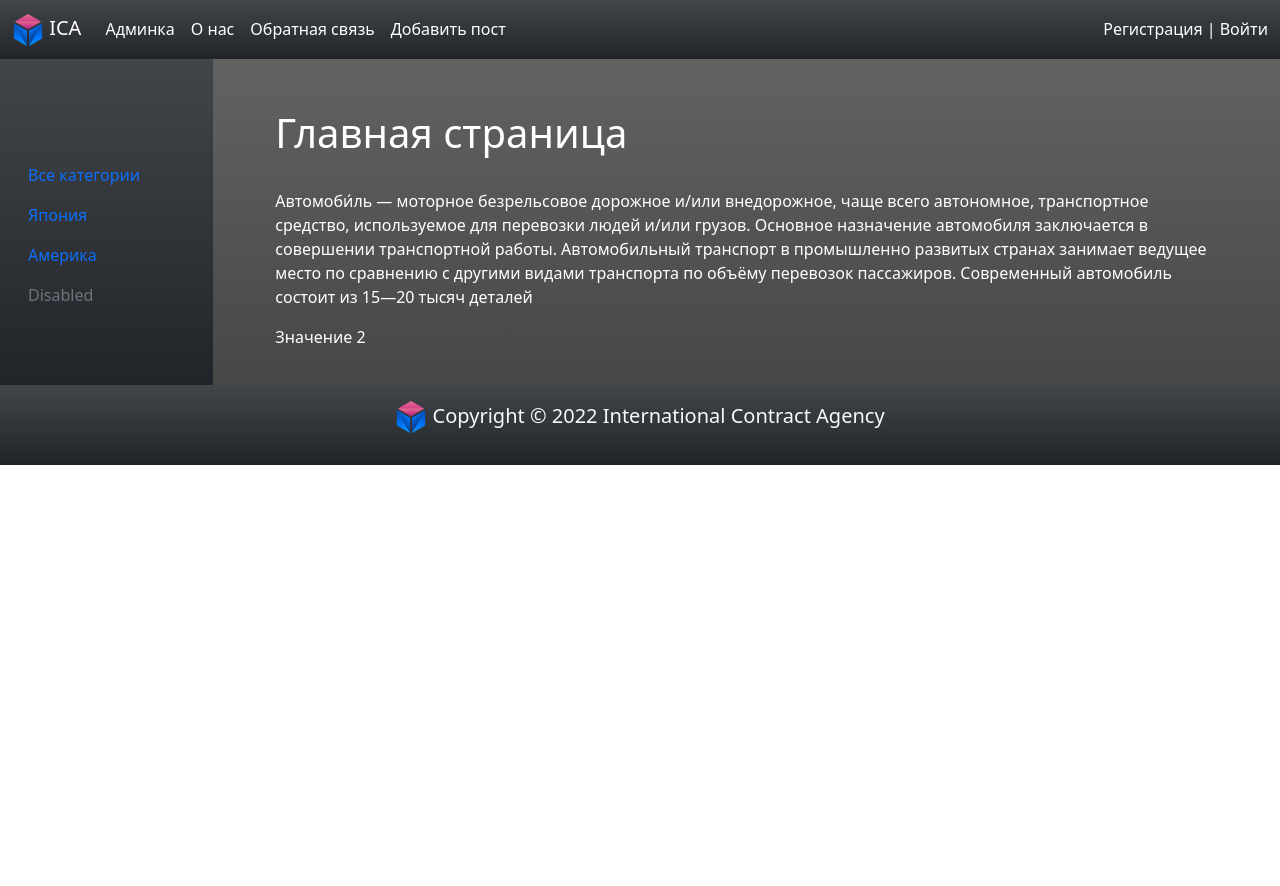
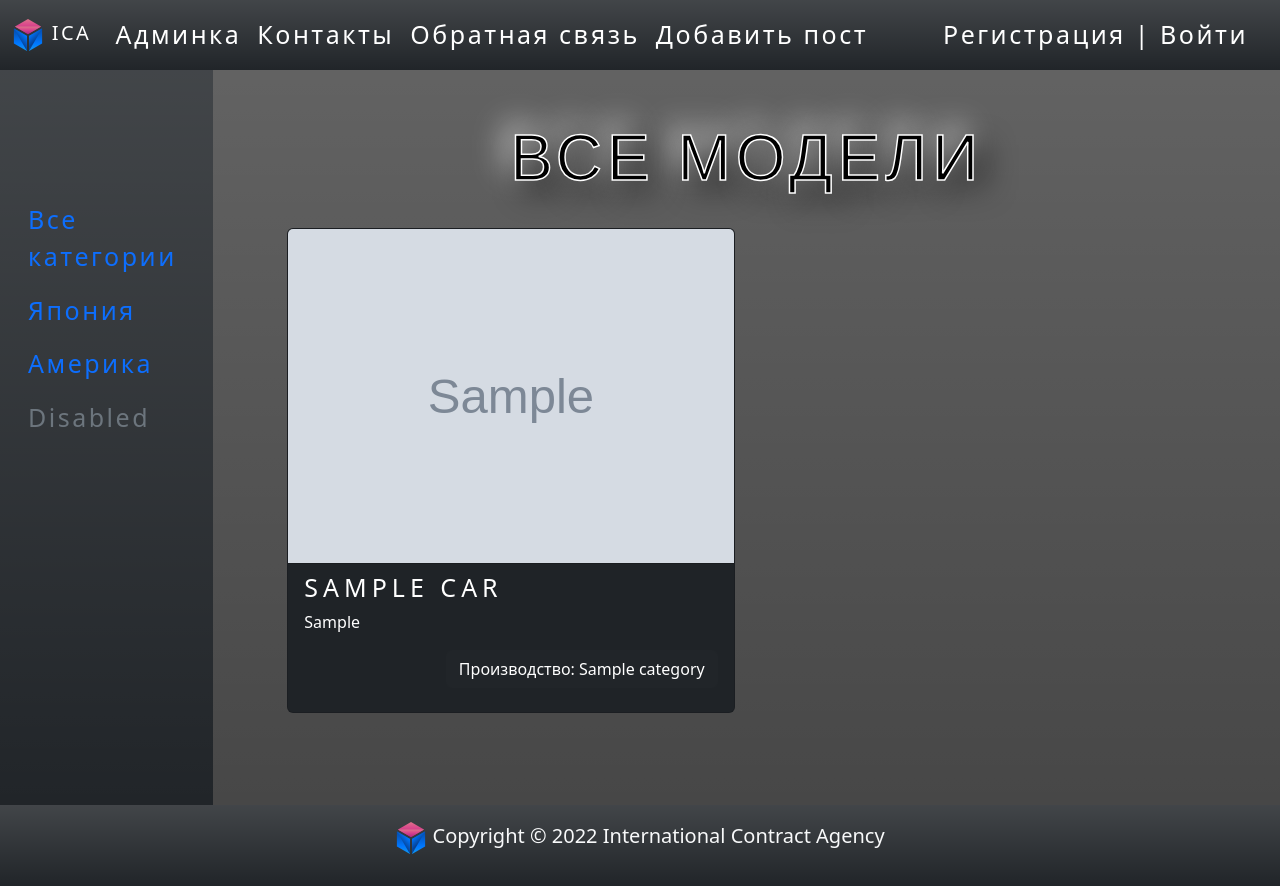
Before and after one commit to Mello134/avtoblog, a Django app: page / in a window 1280 px wide. Before the commit the page ends 465 px from the top, so only its background shows below. Run offline with Django 4.2, Linux system fonts and the light colour scheme; tables that the repository leaves empty hold one stand-in row (values such as "Sample post"); grey boxes marked "Sample" are stand-in pictures.

Commit message:
'Верстка_шаблонов'

```diff
--- a/blog/static/blog/css/styles.css
+++ b/blog/static/blog/css/styles.css
@@ -1,37 +1,78 @@
-/*body {
-	background-color: blue;
-}*/
-.last {float: right;}
-
 
 .content-all {
 /*	background: rgba(20, 115, 250, 0.3);*/
 	background: rgb(71, 71, 71) ;
 	padding: 50px 50px 20px 50px;
-}
-
-body {
 	color: white;
-}
-
-.car_title {
-	font-size: 30px;/*размер шрифта*/
-/*	text-transform: uppercase;/*все буквы заглаыные*/*/
-	letter-spacing: .1em;/*межбуквенное расстояние*/
-	padding-top: 15px;/*размер поля от верхнего края соержимого элемента*/
-	padding-bottom: 10px;/*размер поля от нижнего края соержимого элемента*/
 }
 
 
 
-.car_desc {
-	font-size: 20px;/*размер шрифта*/
+.car_title {
+	font-size: 30px; /*размер шрифта*/
+	text-transform: uppercase; /*все буквы заглаыные*/
+	letter-spacing: .1em; /*межбуквенное расстояние*/
+	padding-top: 15px; /*размер поля от верхнего края соержимого элемента*/
+	padding-bottom: 10px; /*размер поля от нижнего края соержимого элемента*/
+}
+
+
+.text_nav {
+	font-size: 25px;/*размер шрифта*/
+	letter-spacing: .1em;/*межбуквенное расстояние*/
+	padding-right: 20px;
+}
+
+.text_side {
+	font-size: 25px;/*размер шрифта*/
+	letter-spacing: .1em;/*межбуквенное расстояние*/
+}
+
+
+
+
+.text_desc {
+	font-size: 25px;/*размер шрифта*/
 	text-transform: uppercase;/*все буквы заглаыные*/
 	letter-spacing: .2em;/*межбуквенное расстояние*/
 }
 
 
 
-.car_text {
-	padding-right: 20px;/*элемента устанавливает значение поля от правого края элемента*/
+/*.car_text {*/
+	/*элемента устанавливает значение поля от правого края элемента*/
+/*	padding-right: 20px;
+}*/
+
+
+
+
+
+
+/*body {
+   background-color: #222327;
+   display: flex;
+   align-items: center;
+   justify-content: center;
+   height: 100vh;
+   margin: 0;
+}*/
+
+
+.text_shadow {
+   font-family: 'Rubik Mono One', sans-serif;
+   font-size: 64px;
+   text-align: center;
+/*   текст заливки если не включена прозрачность*/
+   color: #000000;
+/*   тень снизу/сверху*/
+   text-shadow: 10px 10px 30px #000000, -10px -10px 30px #ffffff;
+/*   текст и толщина обводки*/
+   -webkit-text-stroke: 1.5px #ffffff;
+/*   прозрачность*/
+/*   -webkit-text-fill-color: transparent;*/
+/*	расстояние между буквами*/
+   letter-spacing: 5px;
+/*   все буквы заклавные*/
+   text-transform: uppercase;
 }
--- a/blog/templates/blog/base.html
+++ b/blog/templates/blog/base.html
@@ -4,6 +4,9 @@
 <head>
 	<meta charset="utf-8">
 	<meta name="viewport" content="width=device-width, initial-scale=1">
+
+
+
 
 	<!-- ссыылка BOOTSTRAP CSS -->
 	<link href="https://cdn.jsdelivr.net/npm/bootstrap@5.2.3/dist/css/bootstrap.min.css" rel="stylesheet" integrity="sha384-rbsA2VBKQhggwzxH7pPCaAqO46MgnOM80zW1RWuH61DGLwZJEdK2Kadq2F9CUG65" crossorigin="anonymous">
@@ -19,7 +22,7 @@
 </head>
 <body>
 
-	<nav class="navbar navbar-expand-md navbar-dark bg-dark bg-gradient">
+	<nav class="navbar navbar-expand-md navbar-dark bg-dark bg-gradient text_nav">
 	  <div class="container-fluid">
 	    <a class="navbar-brand" href="/">
 	    	<img src="{% static 'blog/images/1.png' %}">
@@ -33,16 +36,16 @@
 	    <div class="collapse navbar-collapse" id="navbarText" >
 	      <ul class="navbar-nav me-auto mb-2 mb-lg-0">
 	        <li class="nav-item">
-	          <a class="nav-link active" aria-current="page" href="admin/">Админка</a>
+	          <a class="nav-link active" aria-current="page" href="admin/"> Админка </a>
 	        </li>
 	        <li class="nav-item">
-	          <a class="nav-link active" href="#">О нас</a>
+	          <a class="nav-link active" href="#"> Контакты </a>
 	        </li>
 	        <li class="nav-item">
-	          <a class="nav-link active" href="#">Обратная связь</a>
+	          <a class="nav-link active" href="#"> Обратная связь </a>
 	        </li>
 	        <li class="nav-item">
-	          <a class="nav-link active" href="#">Добавить пост</a>
+	          <a class="nav-link active" href="#"> Добавить пост </a>
 	        </li>
 	      </ul>
 	      <span class="navbar-text">
@@ -54,11 +57,11 @@
 
 
 
-	<div class="container-fluid">
+	<div class="container-fluid ">
 		<div class="row">
 			<div class="col-2 bg-dark bg-gradient">
 				<br><br>
-				<ul class="nav flex-column">
+				<ul class="nav flex-column text_side" >
 				<br><br>
 				  <li class="nav-item">
 				    <a class="nav-link active" aria-current="page" href="#">Все категории</a>
@@ -74,8 +77,8 @@
 				  </li>
 				</ul>
 			</div>
-
-			<div class="col-10 content-all bg-gradient">
+ <!-- bg-gradient content-all -->
+			<div class="col-10 bg-gradient content-all">
 				<div class="container-fluid">
 					{% block content %}
                     {% endblock %}
--- a/blog/templates/blog/home.html
+++ b/blog/templates/blog/home.html
@@ -7,8 +7,39 @@
 
 {% block content %}
 
-<h1>{{ title }}</h1><br>
-<p>Автомоби́ль — моторное безрельсовое дорожное и/или внедорожное, чаще всего автономное, транспортное средство, используемое для перевозки людей и/или грузов. Основное назначение автомобиля заключается в совершении транспортной работы. Автомобильный транспорт в промышленно развитых странах занимает ведущее место по сравнению с другими видами транспорта по объёму перевозок пассажиров. Современный автомобиль состоит из 15—20 тысяч деталей</p>
-<p>{{ key_2 }}</p>
+<h1 class="text_shadow">{{ title }}</h1><br>
+
+	<div class="container-fluid">
+		<div class="row">
+
+			{% for car in cars %}
+			<div class="col-xl-6">
+		 		<div class="card mb-4 bg-dark">
+		 			<a href="{{ car.get_absolute_url }}">
+		 				<img src="{{ car.photo.url }}" class="card-img-top">
+		 			</a>
+		 			<!-- <div class="card-body"> -->
+		 			<div class="card-footer">
+		 				<h4 class="card-title text_desc">
+		 					{{ car.title }}
+		 				</h4>
+		 				<p class="card-text">
+		 					{{ car.tth|truncatechars:400 }}
+		 				</p>
+
+		 				<p class="text-end">
+		 					<a href="#" class="btn btn-dark">Производство: {{ car.cat }}</a>
+		 				</p>
+
+		 			</div>
+		 		</div>
+		 		<br><br>
+		 	</div>
+			{% endfor %}
+
+		</div>
+	</div>
+
+
 
 {% endblock %}
--- a/blog/views.py
+++ b/blog/views.py
@@ -5,12 +5,12 @@ from .models import *
 
 # домашняя страница
 def home(request):
+    cars = Car.objects.all()
     context = {
-        'title': 'Главная страница',
-        'key_2': 'Значение 2',
+        'title': 'Все модели',
+        'cars': cars,
     }
     return render(request, 'blog/home.html', context=context)
-
 
 # страница категорий
 def categories(request, category_id):  # в скобках то что получаем в запросе
```
Also changed, not shown: blog/templates/blog/car.html (+10 -6 lines).
